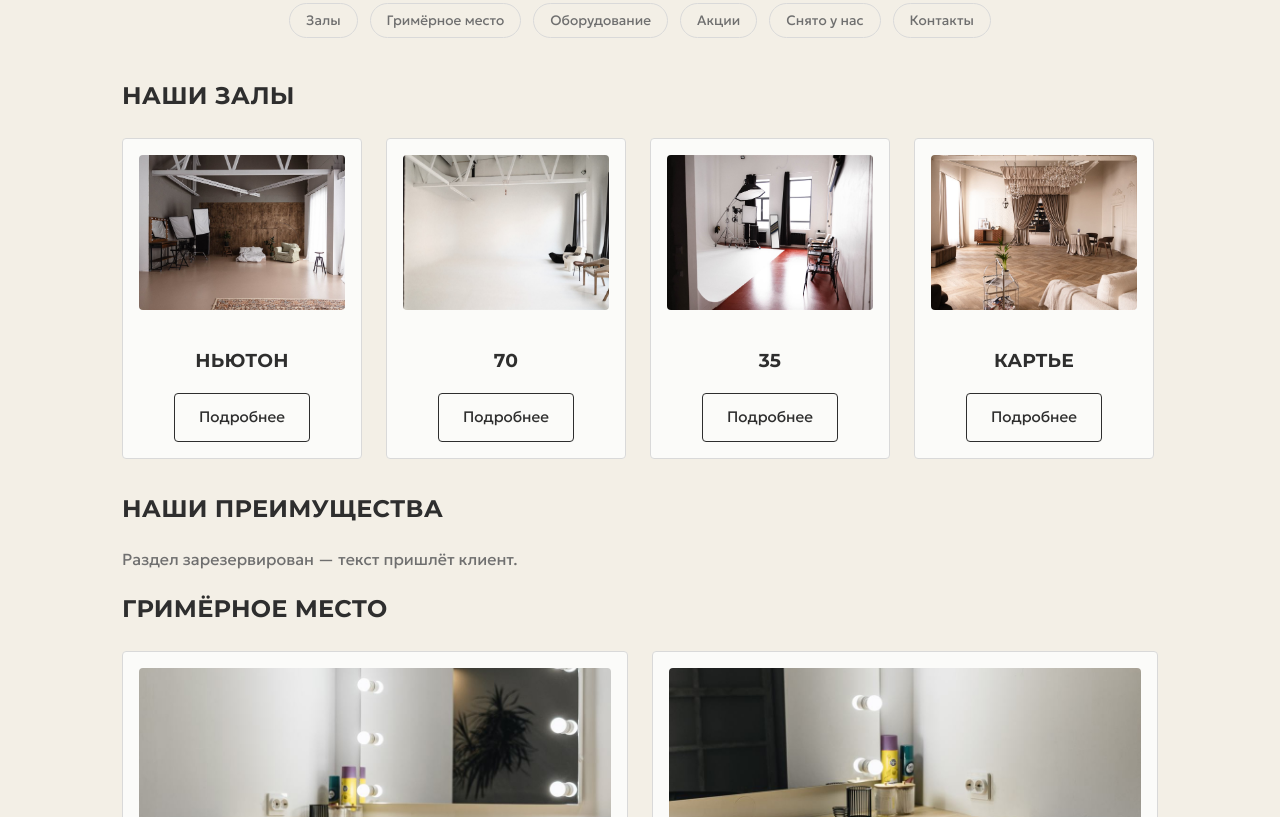
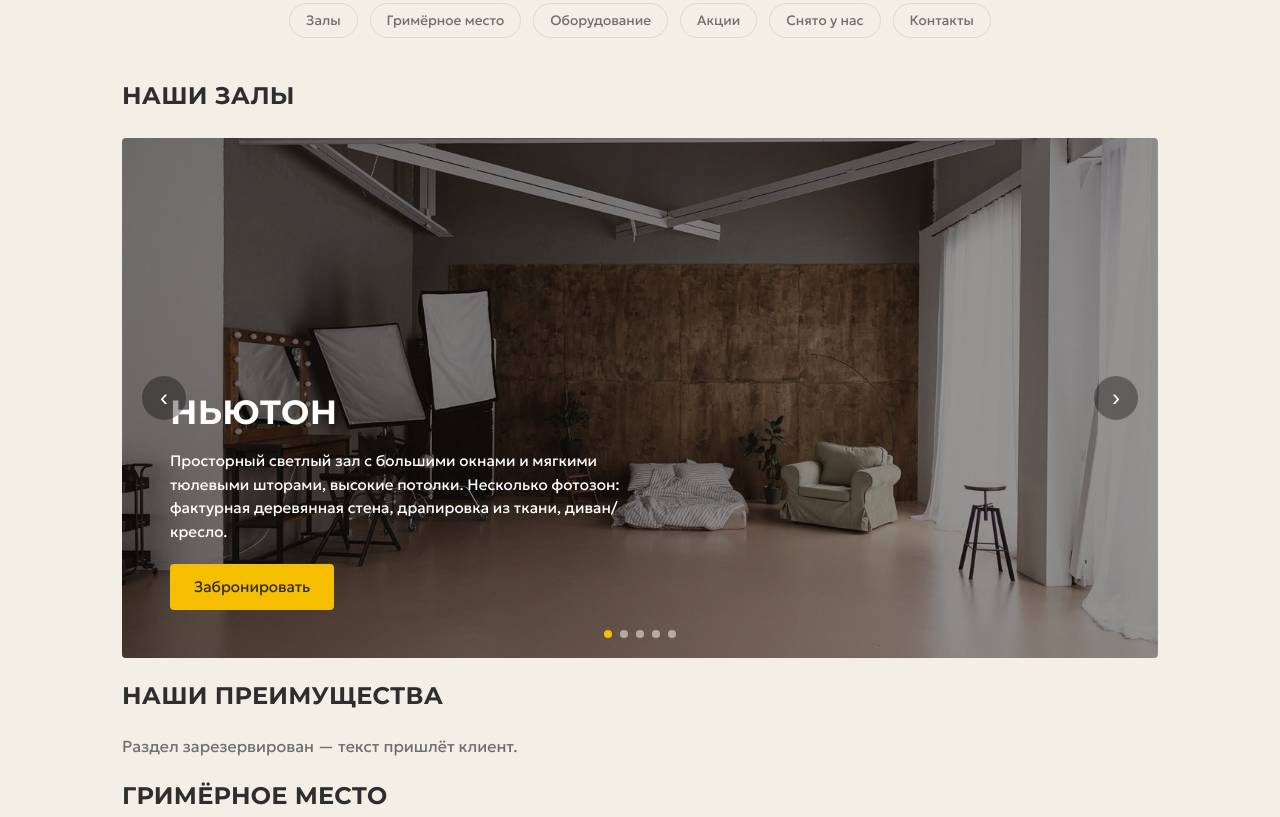
Before and after one commit to kekozzzzz/cirkul-studio-site, an Eleventy site: page src/index.njk in a window 1280 px wide. Shown: the part 917-1734 px from the top of the page. Built offline with nearby package versions, Linux system fonts and the light colour scheme; Eleventy itself is replaced by a stand-in of ours; files that its build step writes are made by us from their sources.

Commit message:
Полноэкранный слайдер залов, плавающая кнопка меню, тёмная шторка
Залы на Главной — теперь слайд-шоу на весь блок (фото + название +
Забронировать), стрелки/точки вместо нативного скролла. Кнопка меню
стала плавающей (едет по странице как кнопка брони). Шторка меню —
тёмный фон вместо белого.

```diff
--- a/src/css/style.css
+++ b/src/css/style.css
@@ -111,17 +111,24 @@ h1, h2, h3 {
 }
 
 .menu-toggle {
-  position: absolute;
-  right: 2rem;
-  top: 50%;
-  transform: translateY(-50%);
-  background: none;
-  border: none;
-  font-size: 1.5rem;
+  position: fixed;
+  top: 1.25rem;
+  right: 1.25rem;
+  z-index: 101;
+  width: 3rem;
+  height: 3rem;
+  border-radius: 50%;
+  display: flex;
+  align-items: center;
+  justify-content: center;
+  background: var(--color-bg-raised);
+  border: 1px solid var(--color-border);
+  box-shadow: 0 2px 10px rgba(0, 0, 0, 0.15);
+  font-size: 1.3rem;
   line-height: 1;
   cursor: pointer;
   color: inherit;
-  padding: 0.25rem;
+  padding: 0;
 }
 
 .nav-drawer-overlay {
@@ -145,8 +152,8 @@ h1, h2, h3 {
   right: 0;
   height: 100vh;
   width: min(300px, 85vw);
-  background: var(--color-bg-raised);
-  border-left: 1px solid var(--color-border);
+  background: var(--color-text);
+  color: var(--color-bg);
   padding: 4rem 1.75rem 2rem;
   display: flex;
   flex-direction: column;
@@ -163,6 +170,11 @@ h1, h2, h3 {
 .nav-drawer a {
   text-decoration: none;
   font-size: 1.05rem;
+  color: inherit;
+}
+
+.nav-drawer a:hover {
+  color: var(--color-accent);
 }
 
 .nav-drawer .socials {
@@ -283,6 +295,113 @@ main {
 
 .halls-carousel-full .hall-card {
   flex-basis: 320px;
+}
+
+/* Полноэкранный слайдер залов на Главной (стрелки + точки, без скролла мышью) */
+.halls-slider {
+  position: relative;
+  margin-top: 1.5rem;
+  overflow: hidden;
+  border-radius: var(--radius);
+}
+
+.halls-slider-track {
+  display: flex;
+  transition: transform 0.4s ease;
+}
+
+.hall-slide {
+  flex: 0 0 100%;
+  min-height: 65vh;
+  background-size: cover;
+  background-position: center;
+  background-color: #e6ddd0;
+  display: flex;
+  align-items: flex-end;
+  padding: 3rem;
+  position: relative;
+  isolation: isolate;
+}
+
+.hall-slide::before {
+  content: "";
+  position: absolute;
+  inset: 0;
+  background: rgba(20, 16, 12, 0.45);
+  z-index: -1;
+}
+
+.hall-slide-content {
+  max-width: 46ch;
+  color: #fff;
+}
+
+.hall-slide-content h3 {
+  font-size: clamp(1.5rem, 4vw, 2.1rem);
+  margin: 0 0 0.75rem;
+}
+
+.hall-slide-content h3 a {
+  color: inherit;
+  text-decoration: none;
+}
+
+.hall-slide-content p {
+  margin: 0 0 1.25rem;
+  font-size: 0.95rem;
+  line-height: 1.55;
+}
+
+.slider-arrow {
+  position: absolute;
+  top: 50%;
+  transform: translateY(-50%);
+  background: rgba(0, 0, 0, 0.35);
+  color: #fff;
+  border: none;
+  width: 2.75rem;
+  height: 2.75rem;
+  border-radius: 50%;
+  font-size: 1.5rem;
+  line-height: 1;
+  cursor: pointer;
+  z-index: 5;
+}
+
+.slider-arrow:hover {
+  background: rgba(0, 0, 0, 0.55);
+}
+
+.slider-arrow.prev {
+  left: 1.25rem;
+}
+
+.slider-arrow.next {
+  right: 1.25rem;
+}
+
+.slider-dots {
+  position: absolute;
+  bottom: 1.25rem;
+  left: 50%;
+  transform: translateX(-50%);
+  display: flex;
+  gap: 0.5rem;
+  z-index: 5;
+}
+
+.slider-dot {
+  width: 8px;
+  height: 8px;
+  padding: 0;
+  border-radius: 50%;
+  border: none;
+  background: rgba(255, 255, 255, 0.5);
+  cursor: pointer;
+}
+
+.slider-dot.active {
+  background: var(--color-accent);
 }
 
 .hall-card, .equipment-card {
--- a/src/index.njk
+++ b/src/index.njk
@@ -24,11 +24,25 @@ description: "Фотостудия «Циркуль» в Сургуте — ар
 
 <section class="halls-preview" id="halls">
   <h2>Наши залы</h2>
-  <div class="halls-carousel drag-scroll">
-    {% set compact = true %}
-    {% for hall in collections.halls %}
-      {% include "hall-card.njk" %}
-    {% endfor %}
+  <div class="halls-slider">
+    <div class="halls-slider-track">
+      {% for hall in collections.halls %}
+        <article class="hall-slide"{% if hall.data.image %} style="background-image: url('{{ hall.data.image }}')"{% endif %}>
+          <div class="hall-slide-content">
+            <h3><a href="{{ hall.url }}">{{ hall.data.name }}</a></h3>
+            {% if hall.data.description %}<p>{{ hall.data.description }}</p>{% endif %}
+            <a class="btn" href="{{ hall.data.booking_url or '/booking/' }}" target="_blank" rel="noopener">Забронировать</a>
+          </div>
+        </article>
+      {% endfor %}
+    </div>
+    <button class="slider-arrow prev" type="button" aria-label="Предыдущий зал">‹</button>
+    <button class="slider-arrow next" type="button" aria-label="Следующий зал">›</button>
+    <div class="slider-dots">
+      {% for hall in collections.halls %}
+        <button class="slider-dot" type="button" aria-label="{{ hall.data.name }}"></button>
+      {% endfor %}
+    </div>
   </div>
 </section>
 
--- a/src/js/main.js
+++ b/src/js/main.js
@@ -66,3 +66,37 @@ if (menuToggle && navDrawer && navOverlay) {
     if (e.key === "Escape") closeDrawer();
   });
 }
+
+// Слайдер залов на Главной (стрелки + точки, без нативного скролла)
+document.querySelectorAll(".halls-slider").forEach((slider) => {
+  const track = slider.querySelector(".halls-slider-track");
+  const slides = Array.from(track.children);
+  const prevBtn = slider.querySelector(".slider-arrow.prev");
+  const nextBtn = slider.querySelector(".slider-arrow.next");
+  const dots = Array.from(slider.querySelectorAll(".slider-dot"));
+  let index = 0;
+
+  function update() {
+    track.style.transform = `translateX(-${index * 100}%)`;
+    dots.forEach((dot, i) => dot.classList.toggle("active", i === index));
+  }
+
+  prevBtn?.addEventListener("click", () => {
+    index = (index - 1 + slides.length) % slides.length;
+    update();
+  });
+
+  nextBtn?.addEventListener("click", () => {
+    index = (index + 1) % slides.length;
+    update();
+  });
+
+  dots.forEach((dot, i) => {
+    dot.addEventListener("click", () => {
+      index = i;
+      update();
+    });
+  });
+
+  update();
+});
```
